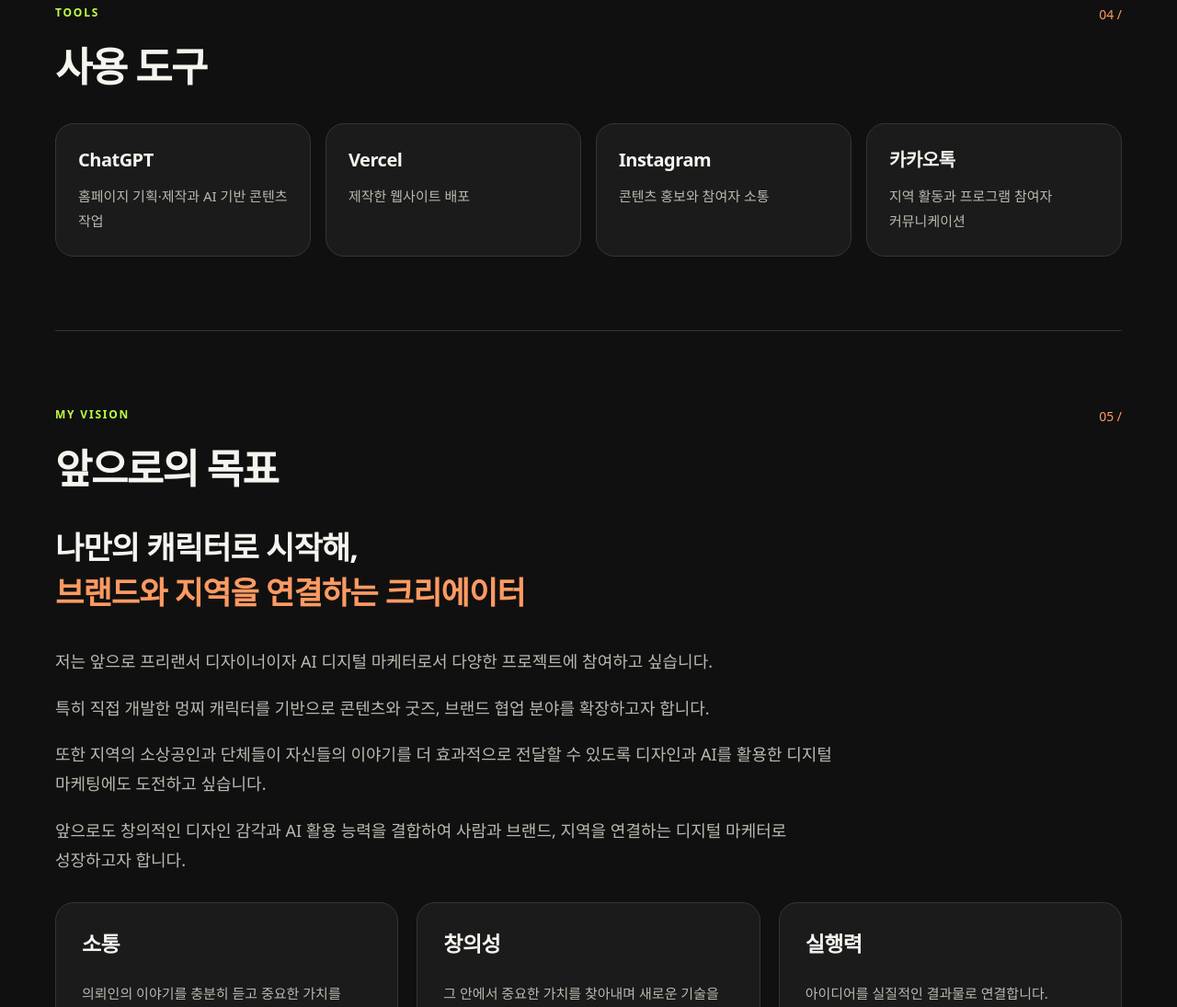
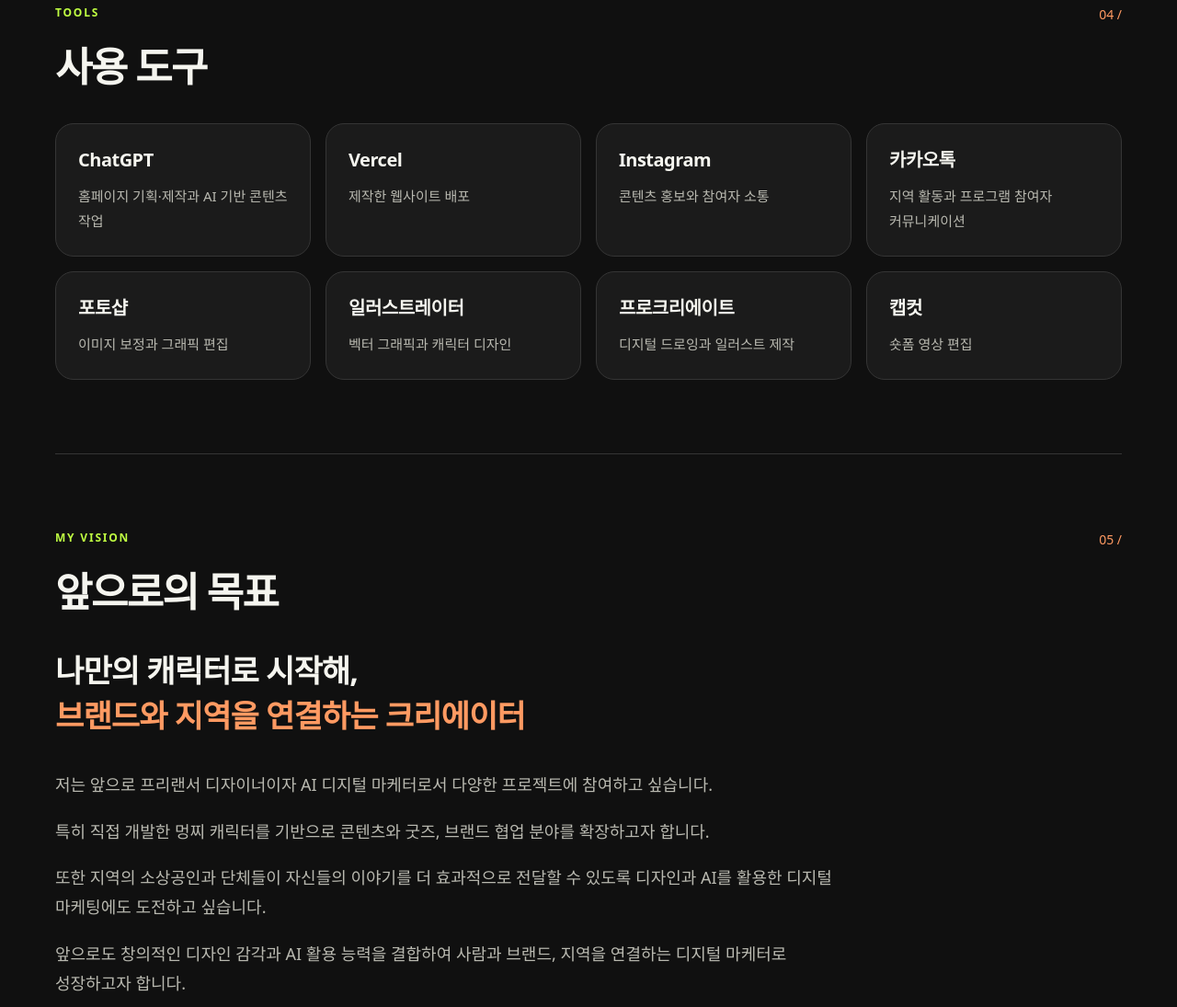
Before and after one commit to dobongmungzzi26-source/phyportfolio, a plain HTML site: page index.html in a window 1280 px wide. Shown: the part 6439-7534 px from the top of the page at 92% size. Drawn offline with Linux system fonts and the light colour scheme; a web font is replaced by a local one.

Commit message:
Add four design tools to portfolio

```diff
--- a/index.html
+++ b/index.html
@@ -37,7 +37,7 @@
   <figcaption>도봉양말제조연합회 발표 자료</figcaption>
   <a class="btn" href="assets/dobong-sock-presentation.pptx" download="도봉양말제조연합회_발표자료.pptx">발표 자료 다운로드 (PPTX)</a>
 </figure></div><a class="btn" href="https://dsfu.vercel.app/" target="_blank" rel="noopener noreferrer">프로젝트 홈페이지 ↗</a><details><summary>목표·담당 역할·결과 보기</summary><h4>프로젝트 목표</h4><ol><li>도봉양말제조연합회의 활동과 가치를 알리는 홈페이지 구축</li><li>연합회 회원사 확대를 위한 정보 전달</li><li>일반 소비자의 관심과 주문 문의를 유도하는 디지털 접점 마련</li><li>지역 제조 산업의 홍보 및 브랜드 인지도 강화</li></ol><h4>나의 역할</h4><p>저는 4명의 팀원 중 홈페이지 구축을 담당했습니다. ChatGPT를 활용해 홈페이지를 기획하고 제작했으며, Vercel을 통해 실제 접속할 수 있는 웹사이트로 배포했습니다.</p><p>이후 홈페이지를 조별 발표 자료로 활용하고 연합회 이사장님께 직접 제안했습니다. 다른 팀원들은 발표 자료와 인스타그램, 블로그 콘텐츠 목업 등을 제작하여 프로젝트를 함께 완성했습니다.</p><h4>프로젝트 결과</h4><ul><li>ChatGPT 활용 홈페이지 제작 및 Vercel 배포</li><li>연합회 이사장 대상 홈페이지 제안</li><li>조별 프로젝트 발표 1등</li><li>연합회 이사장으로부터 홈페이지 디자인 활용에 대한 긍정적인 의견 확보</li></ul><h4>프로젝트를 통해 배운 점</h4><p>처음부터 충분한 자료와 명확한 답이 준비되어 있지는 않았습니다. 하지만 필요한 정보를 찾아 정리하고, 문제를 구체화하고, AI를 활용해 결과물을 만들어가는 과정을 경험했습니다.</p><p>또한 홈페이지를 만드는 것에서 끝나는 것이 아니라 실제 운영 주체의 요구와 실행 가능성을 고려해야 한다는 점도 배웠습니다.</p><blockquote class="quote">AI가 단순한 정보 검색 도구를 넘어, 아이디어를 실제 결과물로 구현하는 실무 도구가 될 수 있다는 확신을 주었습니다.</blockquote></details></div></article></section>
-<section class="section" id="tools"><div class="section-head"><div><p class="eyebrow">TOOLS</p><h2>사용 도구</h2></div><span class="section-no">04 /</span></div><div class="tools"><article class="card"><h3 class="tool-name">ChatGPT</h3><p>홈페이지 기획·제작과 AI 기반 콘텐츠 작업</p></article><article class="card"><h3 class="tool-name">Vercel</h3><p>제작한 웹사이트 배포</p></article><article class="card"><h3 class="tool-name">Instagram</h3><p>콘텐츠 홍보와 참여자 소통</p></article><article class="card"><h3 class="tool-name">카카오톡</h3><p>지역 활동과 프로그램 참여자 커뮤니케이션</p></article></div></section>
+<section class="section" id="tools"><div class="section-head"><div><p class="eyebrow">TOOLS</p><h2>사용 도구</h2></div><span class="section-no">04 /</span></div><div class="tools"><article class="card"><h3 class="tool-name">ChatGPT</h3><p>홈페이지 기획·제작과 AI 기반 콘텐츠 작업</p></article><article class="card"><h3 class="tool-name">Vercel</h3><p>제작한 웹사이트 배포</p></article><article class="card"><h3 class="tool-name">Instagram</h3><p>콘텐츠 홍보와 참여자 소통</p></article><article class="card"><h3 class="tool-name">카카오톡</h3><p>지역 활동과 프로그램 참여자 커뮤니케이션</p></article><article class="card"><h3 class="tool-name">포토샵</h3><p>이미지 보정과 그래픽 편집</p></article><article class="card"><h3 class="tool-name">일러스트레이터</h3><p>벡터 그래픽과 캐릭터 디자인</p></article><article class="card"><h3 class="tool-name">프로크리에이트</h3><p>디지털 드로잉과 일러스트 제작</p></article><article class="card"><h3 class="tool-name">캡컷</h3><p>숏폼 영상 편집</p></article></div></section>
 <section class="section" id="vision"><div class="section-head"><div><p class="eyebrow">MY VISION</p><h2>앞으로의 목표</h2></div><span class="section-no">05 /</span></div><div class="vision"><h3>나만의 캐릭터로 시작해,<br><span class="orange">브랜드와 지역을 연결하는 크리에이터</span></h3><p class="body-copy">저는 앞으로 프리랜서 디자이너이자 AI 디지털 마케터로서 다양한 프로젝트에 참여하고 싶습니다.</p><p class="body-copy">특히 직접 개발한 멍찌 캐릭터를 기반으로 콘텐츠와 굿즈, 브랜드 협업 분야를 확장하고자 합니다.</p><p class="body-copy">또한 지역의 소상공인과 단체들이 자신들의 이야기를 더 효과적으로 전달할 수 있도록 디자인과 AI를 활용한 디지털 마케팅에도 도전하고 싶습니다.</p><p class="body-copy">앞으로도 창의적인 디자인 감각과 AI 활용 능력을 결합하여 사람과 브랜드, 지역을 연결하는 디지털 마케터로 성장하고자 합니다.</p></div><div class="cards values"><article class="card"><h3>소통</h3><p>의뢰인의 이야기를 충분히 듣고 중요한 가치를 찾습니다.</p></article><article class="card"><h3>창의성</h3><p>그 안에서 중요한 가치를 찾아내며 새로운 기술을 적극적으로 활용합니다.</p></article><article class="card"><h3>실행력</h3><p>아이디어를 실질적인 결과물로 연결합니다.</p></article></div><aside class="highlight"><h3>1년 후, 제가 그리고 있는 모습</h3><p>저의 캐릭터가 다양한 브랜드와 공간에서 활용되고, 디자인과 AI 마케팅 역량을 바탕으로 꾸준히 협업 의뢰를 받는 프리랜서로 성장해 있기를 바랍니다.</p></aside></section>
 <section class="section" id="contact"><div class="section-head"><div><p class="eyebrow">CONTACT</p><h2>함께 새로운 이야기를<br>만들어갑니다.</h2></div><span class="section-no">06 /</span></div><div class="contact"><div><h3>작은 아이디어도 함께하면<br><span class="orange">의미 있는 결과가 됩니다.</span></h3><p class="muted">캐릭터 디자인, 콘텐츠 기획, 웹디자인, AI를 활용한 디지털 마케팅 등 새로운 프로젝트와 협업을 환영합니다.</p><p>PARK HYUN YOUNG<br><span class="muted">멍찌25의 작가 · 서울</span></p></div><div class="contact-links"><a href="mailto:mungzzi25@naver.com"><small>Email</small><span>mungzzi25@naver.com ↗</span></a><a href="https://www.instagram.com/mungzzi25/" target="_blank" rel="noopener noreferrer"><small>Instagram</small><span>@mungzzi25 ↗</span></a><a href="https://mungzzi25.vercel.app/" target="_blank" rel="noopener noreferrer"><small>Website</small><span>mungzzi25.vercel.app ↗</span></a></div></div></section>
 </main>
```
